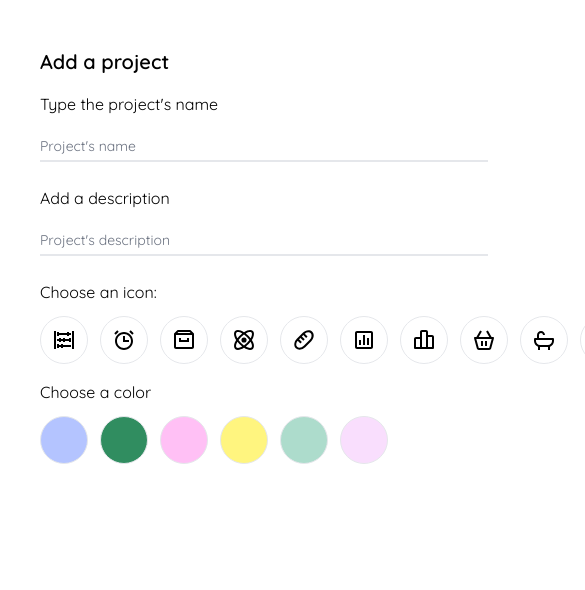
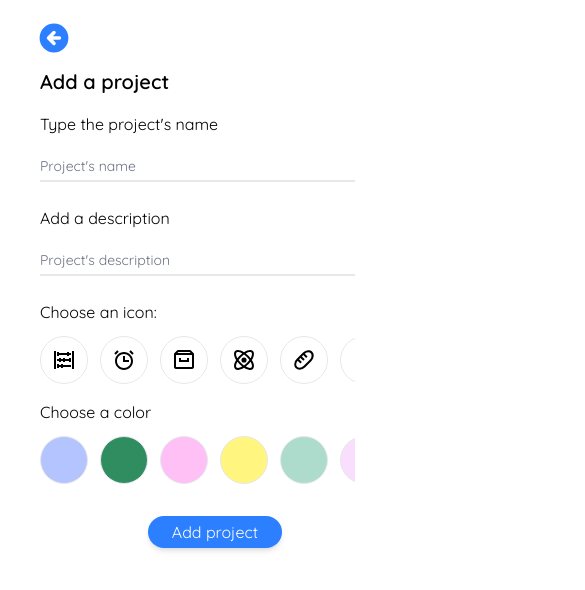
Before and after one commit to aldanielago/TaskList, a React (Vite) app: page /add-project in a window 390 px wide. Shown: the top 590 px of the page, 585 px wide, since content can reach past the window. Built offline with nearby package versions, Linux system fonts and the light colour scheme.

Commit message:
[Functionality] Navigation in mobile screen

```diff
--- a/src/components/elements/Input.jsx
+++ b/src/components/elements/Input.jsx
@@ -16,7 +16,7 @@
   return (
     <>
     {type === 'text' &&
-    <input className={`${text == 'big' ? 'text-base' : 'text-sm'} pl-0 pb-1 font-Quicksand bg-inherit text-base max-w-md mb-2 border-0 border-b-2 border-gray-200 focus:ring-0 focus:border-pblue-500 transition-colors ease-linear delay-200 duration-150 form-input w-full`}
+    <input className={`${text == 'big' ? 'text-base' : 'text-sm'} pl-0 pb-1 font-Quicksand bg-inherit text-base max-w-[90%] md:max-w-md mb-2 border-0 border-b-2 border-gray-200 focus:ring-0 focus:border-pblue-500 transition-colors ease-linear delay-200 duration-150 form-input w-full`}
       name={ name }
       value={ value }
       placeholder={ placeholder }
--- a/src/components/elements/ProjectItem.jsx
+++ b/src/components/elements/ProjectItem.jsx
@@ -22,7 +22,7 @@
   const progressBarWidth = `${percentage}%`;
 
   return (
-    <div className={`${projectsPalette[project.paletteId].primaryColor} max-w-[300px] min-w-[200px] p-3 pl-5 mt-2 w-11/12 rounded-3xl flex justify-between items-center shadow-md md:flex-col md:items-start md:rounded-lg`}>
+    <div className={`${projectsPalette[project.paletteId].primaryColor} max-w-lg min-w-[200px] p-3 pl-5 mt-2 w-11/12 rounded-3xl flex justify-between items-center shadow-md md:flex-col md:items-start md:rounded-lg`}>
       <i className={`${projectsPalette[project.paletteId].primaryColor == 'bg-pgreen-600' ? "text-zinc-300" : "text-zinc-500"} text-3xl hidden md:block pb-[4px]`}>{ project.icon ? projectIcons[project.icon].component : projectIcons[0].component }</i>
       <div className="flex flex-col justify-between">
         <p className="font-Quicksand text-sm line-clamp-1 font-medium">{ project.name === '' ? 'Untitled' : project.name }</p>
--- a/src/components/pages/AddProjectPage.jsx
+++ b/src/components/pages/AddProjectPage.jsx
@@ -5,6 +5,7 @@
 import { ToastContainer, toast } from 'react-toastify';
 import { useNavigate } from "react-router-dom";
 import "react-toastify/dist/ReactToastify.css";
+import { HiArrowCircleLeft } from "react-icons/hi";
 
 export function AddProjectPage() {
   const { projectsPalette, createProject, projectIcons } = useContext(ProjectContext);
@@ -57,10 +58,15 @@
     }
   }
 
+  function goBackHome() {
+    navigate('/');
+  }
+
   return (
-    <section className="h-screen overflow-auto pl-6">
+    <section className="h-screen w-screen overflow-auto pl-6">
       <ToastContainer position="top-center" autoClose={1000} hideProgressBar={false} newestOnTop={false} closeOnClick={false} rtl={false} pauseOnFocusLoss draggable pauseOnHover/>
-      <h1 className="font-Quicksand font-bold text-xl pl-4 pt-12">Add a project</h1>
+      <HiArrowCircleLeft className="text-pblue-500 text-4xl relative top-5 left-3 md:invisible" onClick={goBackHome}/>
+      <h1 className="font-Quicksand font-bold text-xl pl-4 pt-8">Add a project</h1>
       <form className="flex flex-col pl-4 pt-4">
         <label className="flex flex-col gap-3 mb-4">
           <span className="font-Quicksand">Type the project&apos;s name</span>
--- a/src/components/pages/Home.jsx
+++ b/src/components/pages/Home.jsx
@@ -35,7 +35,7 @@
         <p className="text-xs font-Quicksand text-pgray-700">{message}</p>
       </div>
       <section className="flex flex-col w-full md:flex-col-reverse">
-        <section className="w-full flex flex-col items-center mt-2 pb-8 md:items-start">
+        <section className="w-full flex flex-col mt-2 pb-8 md:items-start">
           <h3 className="pt-4 font-Quicksand self-start text-sm font-semibold ">Today&apos;s taks</h3>
           <AddTask />
           {loading && <LoadingTasks count={3}/>}
--- a/src/components/pages/ProjectPage.jsx
+++ b/src/components/pages/ProjectPage.jsx
@@ -1,6 +1,7 @@
+import { AddTask } from '../elements/AddTask';
 import { useContext, useEffect, useState } from 'react';
 import { useParams, useNavigate } from 'react-router-dom';
-import { AddTask } from '../elements/AddTask';
+import { HiArrowCircleLeft } from "react-icons/hi";
 import { ProjectContext } from '../../contexts/ProjectsContext';
 import { SmallOptionsMenu } from '../elements/SmallOptionsMenu';
 import { TaskContext } from '../../contexts/TaskContext';
@@ -50,16 +51,21 @@
     changeProjectIcon(project.id, iconId)
   }
 
+  function goBackHome() {
+    navigate('/');
+  }
+
   return (
-    <section className="w-full overflow-y-auto h-s flex flex-col items-center justify-center">
+    <section className="w-full overflow-y-auto flex flex-col items-center justify-center">
       <div className={`${projectsPalette[project.paletteId].primaryColor} relative w-full h-24 md:h-[20vh]`}>
-        <button className={`p-2 rounded-md border ${projectsPalette[project.paletteId].primaryColor == 'bg-pgreen-600' ? 'border-white text-white' : 'border-black'} tracking-wider font-Quicksand font-bold text-xs absolute bottom-4 right-4 transition-colors duration-500 ease-in-out`}
+      <HiArrowCircleLeft className={`${projectsPalette[project.paletteId].primaryColor == 'bg-pgreen-600' ? 'text-white' : 'text-pgray-700'} text-4xl relative top-5 left-3 md:invisible`} onClick={goBackHome}/>
+        <button className={`p-2 rounded-md border ${projectsPalette[project.paletteId].primaryColor == 'bg-pgreen-600' ? 'border-white text-white' : 'border-pgray-700'} tracking-wider font-Quicksand font-bold text-xs absolute bottom-4 right-4 transition-colors duration-500 ease-in-out`}
             onClick={() => setEditPalette(!editPalette)}
           >Change color
         </button>
       </div>
 
-      <section className="w-full md:pl-6">
+      <section className="w-full pl-4 md:pl-6">
         { editPalette &&
           <div className="w-40 origin-top absolute right-4 top-[7rem] rounded-md shadow-lg bg-white ring-1 ring-black ring-opacity-5">
             { projectsPalette.map( p =>
```
